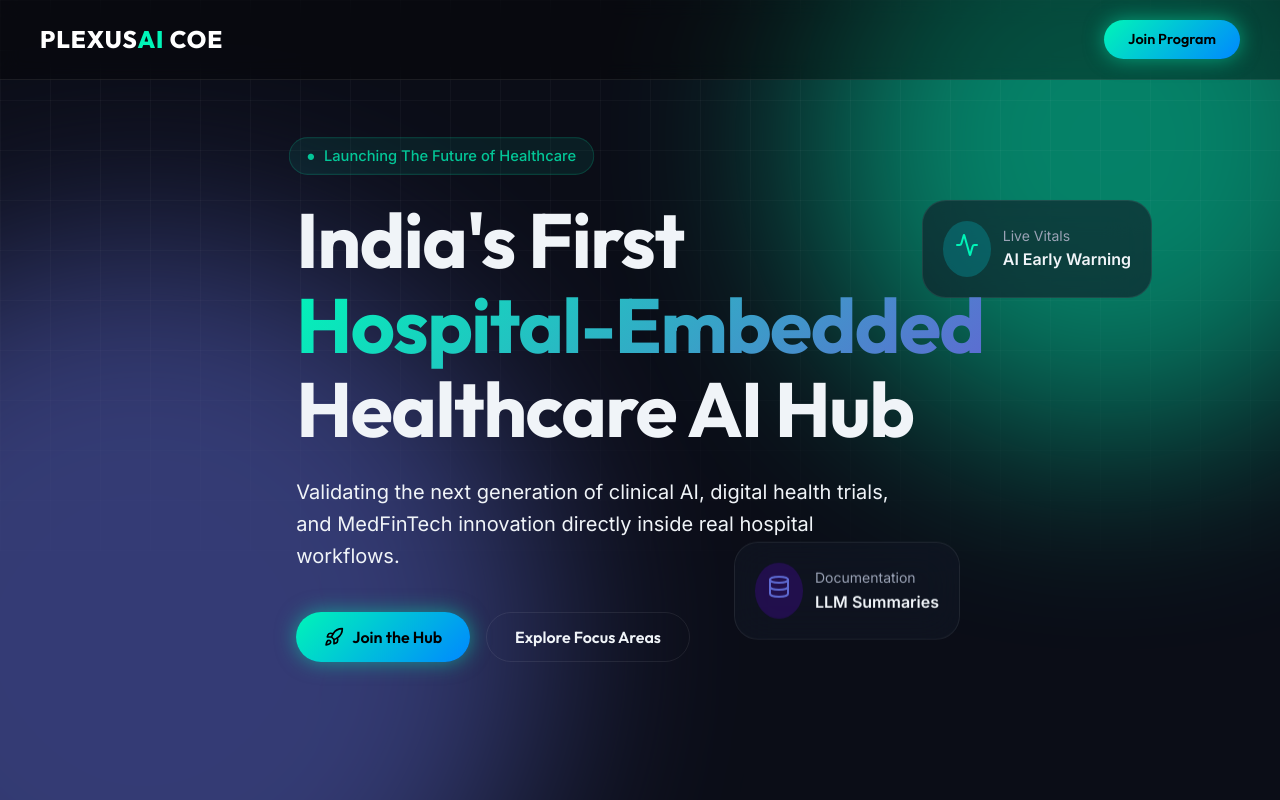
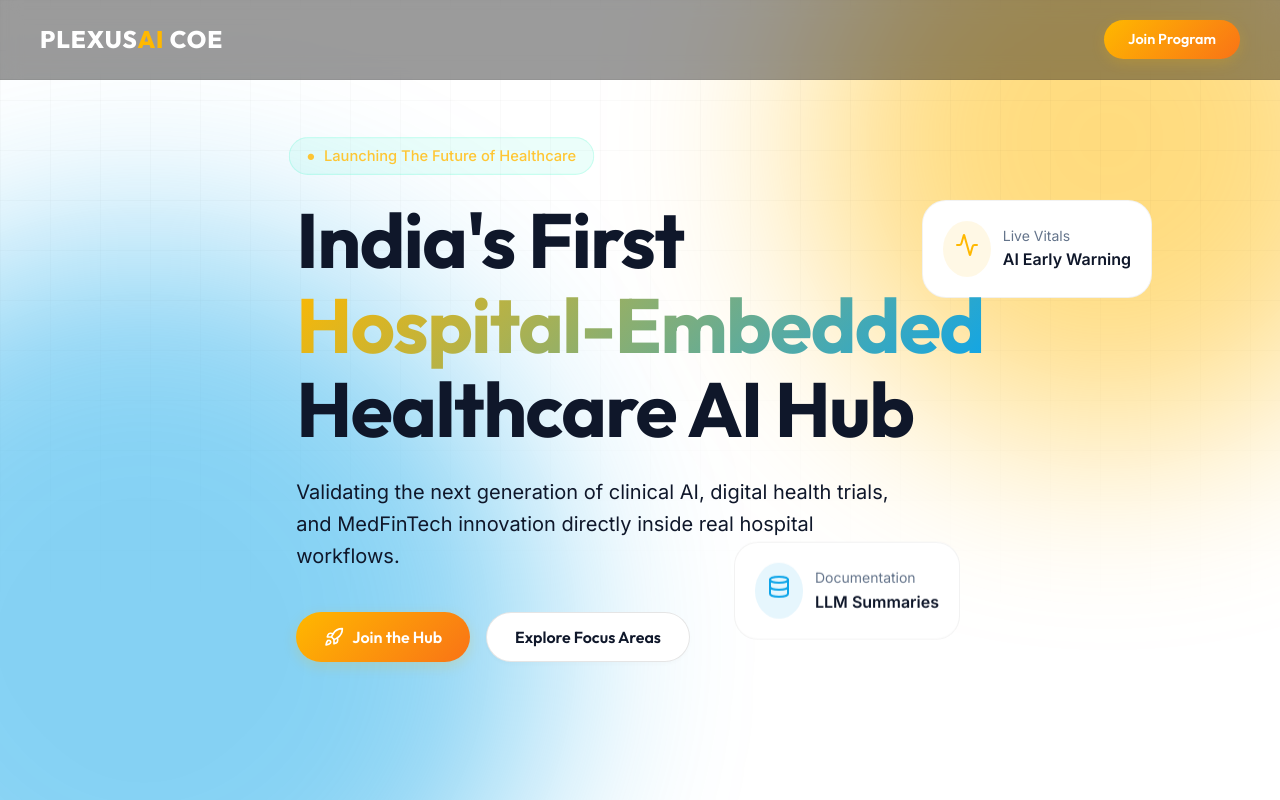
Before and after one commit to nxtwaveventures/plexusai, a React (Vite) app: page / in a window 1280 px wide. Shown: the top 800 px of the page. Built offline with nearby package versions, Linux system fonts and the light colour scheme.

Commit message:
feat: transition to Radiant Sunlight light theme

```diff
--- a/src/components/FocusAreas.tsx
+++ b/src/components/FocusAreas.tsx
@@ -8,21 +8,21 @@
         title: 'AI Clinical Workflow',
         desc: 'Deploying intelligence for discharge summaries, OPD notes, and ICU early warning systems.',
         icon: <Stethoscope size={32} color="var(--accent-cyan)" />,
-        glow: 'rgba(0, 240, 255, 0.15)'
+        glow: 'rgba(255, 184, 0, 0.15)'
     },
     {
         id: 2,
         title: 'Digital Health Trials',
         desc: 'Accelerating validation for wearables, AI diagnostics, and remote monitoring therapeutics.',
-        icon: <FileText size={32} color="var(--text-primary)" />,
-        glow: 'rgba(255, 255, 255, 0.1)'
+        icon: <FileText size={32} color="var(--accent-blue)" />,
+        glow: 'rgba(249, 115, 22, 0.15)'
     },
     {
         id: 3,
         title: 'MedFinTech Innovation',
         desc: 'Automating insurance claims, PMJ documentation, and exploring longevity finance.',
         icon: <Landmark size={32} color="var(--accent-purple)" />,
-        glow: 'rgba(112, 0, 255, 0.15)'
+        glow: 'rgba(14, 165, 233, 0.15)'
     }
 ];
 
--- a/src/components/Hero.tsx
+++ b/src/components/Hero.tsx
@@ -47,33 +47,33 @@
             {/* Floating 3D-like elements */}
             <motion.div
                 className="glass-panel animate-float delay-100"
-                style={{ position: 'absolute', right: '10%', top: '25%', padding: '20px', borderRadius: '24px', display: 'flex', alignItems: 'center', gap: '12px' }}
+                style={{ position: 'absolute', right: '10%', top: '25%', padding: '20px', borderRadius: '24px', display: 'flex', alignItems: 'center', gap: '12px', background: '#ffffff' }}
                 initial={{ opacity: 0, x: 100 }}
                 animate={{ opacity: 1, x: 0 }}
                 transition={{ duration: 1, delay: 0.5 }}
             >
-                <div style={{ background: 'rgba(0,240,255,0.2)', padding: '12px', borderRadius: '50%' }}>
+                <div style={{ background: 'rgba(255, 184, 0, 0.1)', padding: '12px', borderRadius: '50%' }}>
                     <Activity color="var(--accent-cyan)" />
                 </div>
                 <div>
                     <div style={{ fontSize: '0.875rem', color: 'var(--text-secondary)' }}>Live Vitals</div>
-                    <div style={{ fontWeight: 600 }}>AI Early Warning</div>
+                    <div style={{ fontWeight: 600, color: 'var(--text-primary)' }}>AI Early Warning</div>
                 </div>
             </motion.div>
 
             <motion.div
                 className="glass-panel animate-float delay-300"
-                style={{ position: 'absolute', right: '25%', bottom: '20%', padding: '20px', borderRadius: '24px', display: 'flex', alignItems: 'center', gap: '12px' }}
+                style={{ position: 'absolute', right: '25%', bottom: '20%', padding: '20px', borderRadius: '24px', display: 'flex', alignItems: 'center', gap: '12px', background: '#ffffff' }}
                 initial={{ opacity: 0, x: 100 }}
                 animate={{ opacity: 1, x: 0 }}
                 transition={{ duration: 1, delay: 0.8 }}
             >
-                <div style={{ background: 'rgba(112,0,255,0.2)', padding: '12px', borderRadius: '50%' }}>
+                <div style={{ background: 'rgba(14, 165, 233, 0.1)', padding: '12px', borderRadius: '50%' }}>
                     <Database color="var(--accent-purple)" />
                 </div>
                 <div>
                     <div style={{ fontSize: '0.875rem', color: 'var(--text-secondary)' }}>Documentation</div>
-                    <div style={{ fontWeight: 600 }}>LLM Summaries</div>
+                    <div style={{ fontWeight: 600, color: 'var(--text-primary)' }}>LLM Summaries</div>
                 </div>
             </motion.div>
         </section>
--- a/src/components/Sandbox.tsx
+++ b/src/components/Sandbox.tsx
@@ -72,8 +72,8 @@
                                 padding: '80px 40px',
                                 textAlign: 'center',
                                 borderRadius: 'var(--border-radius-lg)',
-                                background: 'linear-gradient(180deg, rgba(15,15,20,0.8) 0%, rgba(5,5,10,0.4) 100%)',
-                                border: '1px solid rgba(0, 245, 184, 0.2)'
+                                background: 'linear-gradient(180deg, rgba(255,255,255,0.9) 0%, rgba(248,250,252,0.6) 100%)',
+                                border: '1px solid var(--border-glass)'
                             }}
                         >
                             <div className="badge" style={{ marginBottom: '24px' }}>Innovation Summit & Sandbox</div>
@@ -151,7 +151,7 @@
 
                 <div style={{ marginTop: 'auto', textAlign: 'center', borderTop: '1px solid var(--border-glass)', paddingTop: '40px', color: 'var(--text-secondary)' }}>
                     <div style={{ display: 'flex', justifyContent: 'space-between', alignItems: 'center', flexWrap: 'wrap', gap: '20px' }}>
-                        <div style={{ fontFamily: 'Outfit', fontWeight: 700, fontSize: '1.5rem', color: '#fff' }}>
+                        <div style={{ fontFamily: 'Outfit', fontWeight: 700, fontSize: '1.5rem', color: 'var(--text-primary)' }}>
                             Plexus AI <span style={{ color: 'var(--accent-cyan)' }}>COE</span>
                         </div>
                         <div style={{ fontSize: '0.875rem' }}>
@@ -167,22 +167,22 @@
 const inputStyle = {
     width: '100%',
     padding: '16px 20px',
-    background: 'rgba(0,0,0,0.4)',
-    border: '1px solid var(--border-glass)',
+    background: '#ffffff',
+    border: '1px solid var(--border-glass-hover)',
     borderRadius: '12px',
-    color: '#fff',
+    color: 'var(--text-primary)',
     fontSize: '1rem',
     fontFamily: 'Inter',
     outline: 'none',
-    transition: 'var(--transition-fast)'
+    transition: 'var(--transition-fast)',
+    boxShadow: 'inset 0 2px 4px rgba(0,0,0,0.02)'
 };
 
-// Add to global CSS later or use pseudo selector trick here
 const styleTag = document.createElement('style');
 styleTag.innerHTML = `
     input:focus, select:focus, textarea:focus {
         border-color: var(--accent-cyan) !important;
-        box-shadow: 0 0 15px rgba(0, 245, 184, 0.1);
+        box-shadow: 0 0 15px rgba(255, 184, 0, 0.1);
     }
 `;
 document.head.appendChild(styleTag);
--- a/src/index.css
+++ b/src/index.css
@@ -1,25 +1,28 @@
 @import url('https://fonts.googleapis.com/css2?family=Inter:wght@300;400;500;600&family=Outfit:wght@400;500;600;700;800&display=swap');
 
 :root {
-  --bg-primary: #0b0d17;
-  --bg-secondary: #0d1222;
-  --bg-card: rgba(17, 24, 38, 0.6);
-  --text-primary: #f0f4f8;
-  --text-secondary: #9aa2b5;
+  /* Radiant Sunlight & Clear Innovation Light Mode */
+  --bg-primary: #ffffff;
+  --bg-secondary: #f8fafc;
+  --bg-card: rgba(255, 255, 255, 0.7);
+  --text-primary: #0f172a;
+  --text-secondary: #64748b;
 
-  /* MedTech 2026 Neon Palette */
-  --accent-cyan: #00f5b8;
-  /* Glowing mint */
-  --accent-purple: #5e6ad2;
-  /* Electric Periwinkle */
-  --accent-blue: #0088ff;
+  /* Sunlight and Soft Medical Blue Palette */
+  --accent-cyan: #ffb800;
+  /* Warm Sun Gold */
+  --accent-purple: #0ea5e9;
+  /* Trustworthy Medical Ocean Blue */
+  --accent-blue: #f97316;
+  /* Vibrant Orange */
 
-  --glow-cyan: rgba(0, 245, 184, 0.5);
-  --glow-purple: rgba(94, 106, 210, 0.5);
+  --glow-cyan: rgba(255, 184, 0, 0.2);
+  --glow-purple: rgba(14, 165, 233, 0.2);
 
-  --border-glass: rgba(255, 255, 255, 0.08);
-  --border-glass-hover: rgba(255, 255, 255, 0.15);
-  --border-neon: rgba(0, 245, 184, 0.3);
+  --border-glass: rgba(0, 0, 0, 0.05);
+  /* very soft subtle lines in light mode */
+  --border-glass-hover: rgba(0, 0, 0, 0.1);
+  --border-neon: rgba(255, 184, 0, 0.2);
 
   --border-radius-sm: 8px;
   --border-radius-md: 16px;
@@ -63,7 +66,7 @@
 
 /* Typography Utility */
 .text-gradient {
-  background: linear-gradient(135deg, #fff 0%, #a0a0b0 100%);
+  background: linear-gradient(135deg, #0f172a 0%, #64748b 100%);
   -webkit-background-clip: text;
   -webkit-text-fill-color: transparent;
   background-clip: text;
@@ -89,8 +92,8 @@
 .glass-panel:hover {
   border-color: var(--border-glass-hover);
   transform: translateY(-4px);
-  box-shadow: 0 10px 40px rgba(0, 0, 0, 0.4),
-    0 0 20px rgba(112, 0, 255, 0.1);
+  box-shadow: 0 10px 40px rgba(0, 0, 0, 0.05),
+    0 0 20px rgba(14, 165, 233, 0.1);
 }
 
 /* Button Styles */
@@ -114,8 +117,8 @@
 
 .btn-primary {
   background: linear-gradient(135deg, var(--accent-cyan), var(--accent-blue));
-  color: #000;
-  box-shadow: 0 0 20px var(--glow-cyan);
+  color: #fff;
+  box-shadow: 0 4px 14px var(--glow-cyan);
 }
 
 .btn-primary:before {
@@ -142,16 +145,16 @@
 }
 
 .btn-outline {
-  background: transparent;
+  background: #ffffff;
   color: var(--text-primary);
-  border: 1px solid var(--border-glass);
-  box-shadow: inset 0 0 0 1px transparent;
+  border: 1px solid var(--border-glass-hover);
+  box-shadow: 0 2px 4px rgba(0, 0, 0, 0.02);
 }
 
 .btn-outline:hover {
   border-color: var(--accent-cyan);
-  background: rgba(0, 245, 184, 0.05);
-  box-shadow: 0 0 20px rgba(0, 245, 184, 0.1);
+  background: rgba(255, 184, 0, 0.02);
+  box-shadow: 0 4px 14px rgba(255, 184, 0, 0.1);
 }
 
 /* Animations Keyframes */
@@ -245,8 +248,8 @@
   right: 0;
   bottom: 0;
   background-image:
-    linear-gradient(to right, rgba(255, 255, 255, 0.03) 1px, transparent 1px),
-    linear-gradient(to bottom, rgba(255, 255, 255, 0.03) 1px, transparent 1px);
+    linear-gradient(to right, rgba(0, 0, 0, 0.02) 1px, transparent 1px),
+    linear-gradient(to bottom, rgba(0, 0, 0, 0.02) 1px, transparent 1px);
   background-size: 50px 50px;
   mask-image: linear-gradient(to bottom, black 20%, transparent 80%);
   -webkit-mask-image: linear-gradient(to bottom, black 20%, transparent 80%);
@@ -306,14 +309,14 @@
 }
 
 ::-webkit-scrollbar-track {
-  background: var(--bg-primary);
+  background: var(--bg-secondary);
 }
 
 ::-webkit-scrollbar-thumb {
-  background: #333;
+  background: #cbd5e1;
   border-radius: 4px;
 }
 
 ::-webkit-scrollbar-thumb:hover {
-  background: #555;
+  background: #94a3b8;
 }
```
